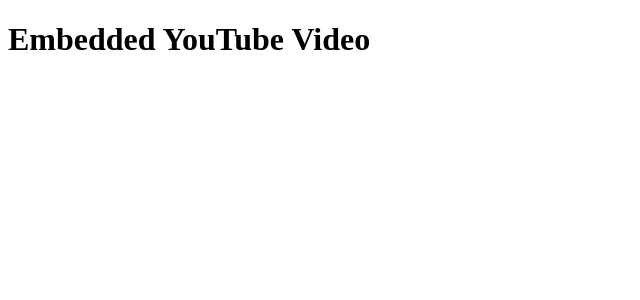
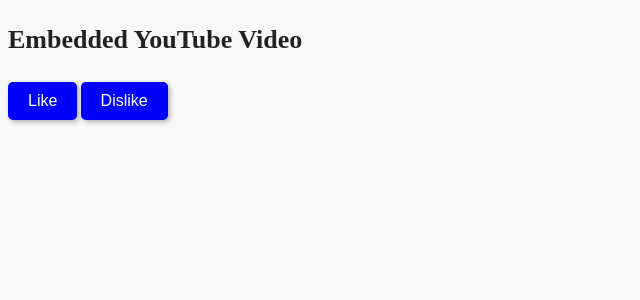
Before and after one commit to allen505/bigDataProj, a Flask app: page /play_video/1 in a window 1280 px wide. Shown: the top 300 px of the page, without its empty margins (0-640 px from the left). Run offline with Flask 3, Linux system fonts and the light colour scheme; some web fonts are replaced.

Commit message:
like and dislike

```diff
--- a/client/app.py
+++ b/client/app.py
@@ -97,6 +97,31 @@
 def play_video(videoId):
     return render_template('play_video.html',videoId=videoId)
 
+# Route to handle liking or disliking a video
+@app.route('/like_video/<video_id>', methods=['POST'])
+def like_video(video_id):
+    action = request.json.get('action')
+    user_email = session.get('email')
+
+    # Check if user exists
+    user_exists = users.find_one({'email': user_email})
+    print("ACTION:",action)
+    print("email:",user_email)
+    if not user_exists:
+        print(3)
+        return jsonify({'error': 'User not found'})
+
+    if action == 'like':
+        print("ADDING")
+        # Update user's liked videos array with video_id
+        users.update_one({'email': user_email}, {'$addToSet': {'liked_videos': video_id}})
+        return jsonify({'message': 'Video liked'})
+    elif action == 'dislike':
+        # Update user's disliked videos array with video_id
+        users.update_one({'email': user_email}, {'$addToSet': {'disliked_videos': video_id}})
+        return jsonify({'message': 'Video disliked'})
+    else:
+        return jsonify({'error': 'Invalid action'})
 
 if __name__ == '__main__':
     app.run(debug = True)
--- a/client/templates/play_video.html
+++ b/client/templates/play_video.html
@@ -1,18 +1,73 @@
 <!DOCTYPE html>
 <html lang="en">
 <head>
+    <style>
+        .like-btn, .dislike-btn {
+            background-color: blue;
+            color: white;
+            padding: 10px 20px;
+            border: none;
+            border-radius: 5px;
+            box-shadow: 2px 2px 5px rgba(0, 0, 0, 0.3);
+            cursor: pointer;
+            font-size: 16px;
+        }
+
+        .like-btn:hover, .dislike-btn:hover {
+            background-color: darkblue;
+        }
+    </style>
     <meta charset="UTF-8">
     <meta name="viewport" content="width=device-width, initial-scale=1.0">
     <title>Embedded YouTube Video</title>
     <meta http-equiv="Permissions-Policy" content="...">
+    <link rel="stylesheet" href="{{ url_for('static', filename= 'css/style.css') }}">
+
 </head>
 <body>
     <h1 id={{videoId}}>Embedded YouTube Video</h1>
     <!-- Replace 'VIDEO_ID' with the actual ID of the YouTube video you want to embed -->
-    <div id="video-frame"></iframe>
+    <div id="video-frame"></div>
+    <button class="like-btn" onclick="likeVideo('{{ videoId }}')">Like</button>
+    <button class="dislike-btn" onclick="dislikeVideo('{{ videoId }}')">Dislike</button>
 
     <script src="{{ url_for('static', filename= 'js/video.js') }}"></script>
     <script type="text/javascript">
+        function likeVideo(videoId) {
+            // Call Flask route to handle liking video
+            fetch(`/like_video/${videoId}`, {
+                method: 'POST',
+                headers: {
+                    'Content-Type': 'application/json'
+                },
+                body: JSON.stringify({ action: 'like' })
+            })
+            .then(response => {
+                // Handle response if needed
+                console.log('Video liked');
+            })
+            .catch(error => {
+                console.error('Error liking video:', error);
+            });
+        }
+
+        function dislikeVideo(videoId) {
+            // Call Flask route to handle disliking video
+            fetch(`/like_video/${videoId}`, {
+                method: 'POST',
+                headers: {
+                    'Content-Type': 'application/json'
+                },
+                body: JSON.stringify({ action: 'dislike' })
+            })
+            .then(response => {
+                // Handle response if needed
+                console.log('Video disliked');
+            })
+            .catch(error => {
+                console.error('Error disliking video:', error);
+            });
+        }
     </script>
 </body>
 </html>
```
